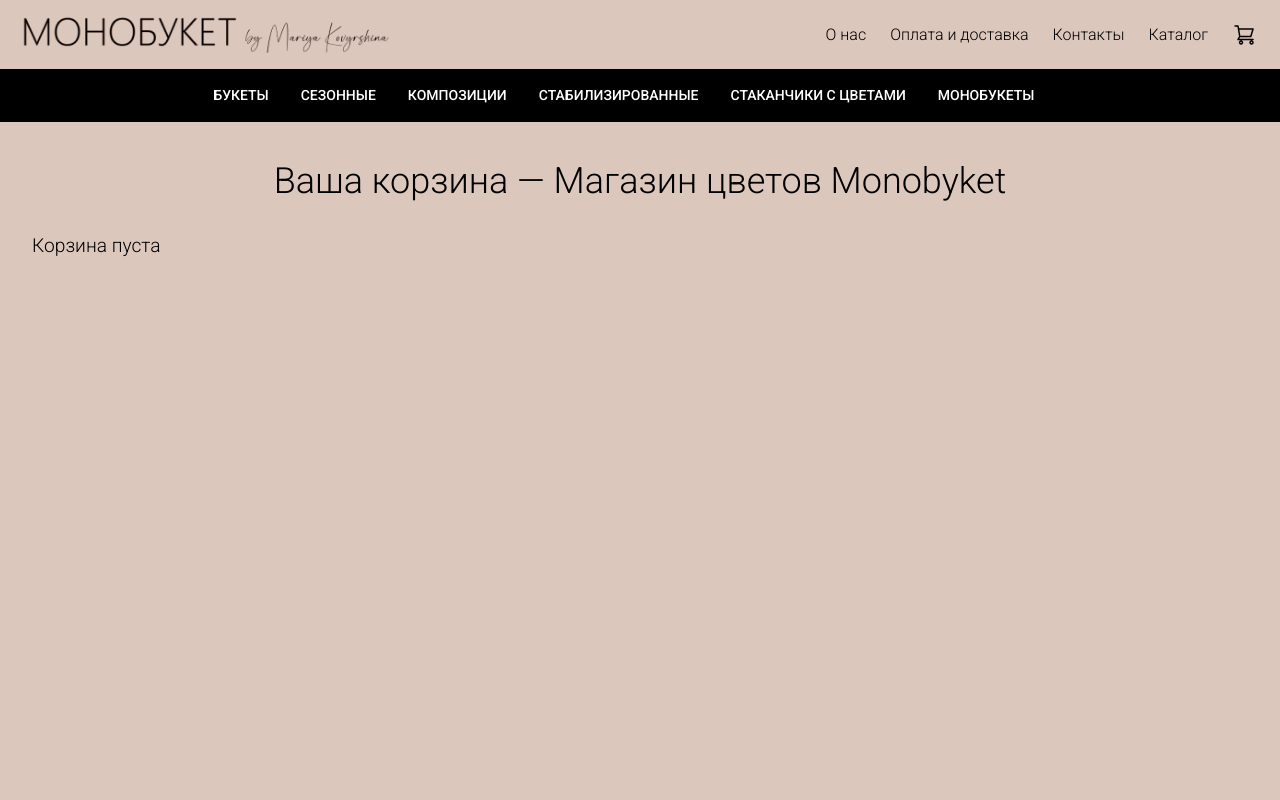
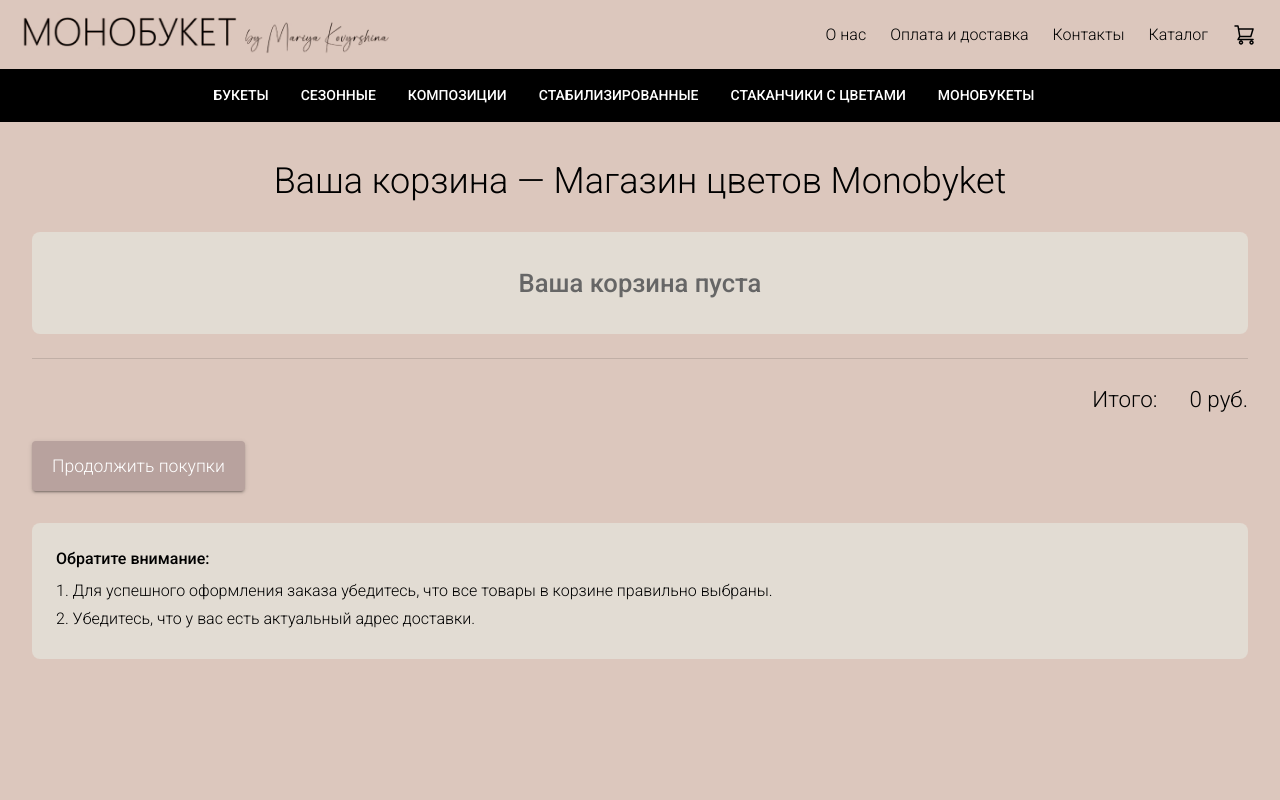
Before and after one commit to SashaBazh/Site-Shop_Monobuket, a React (Vite) app: page /cart in a window 1280 px wide. Shown: the top 800 px of the page. Built offline with nearby package versions, Linux system fonts and the light colour scheme.

Commit message:
скроллбар

```diff
--- a/src/components/AboutUs/AboutUsSection.styles.ts
+++ b/src/components/AboutUs/AboutUsSection.styles.ts
@@ -26,6 +26,9 @@ export const Title = styled(Typography)(({ theme }) => ({
   color: '#000',
   [theme.breakpoints.down('sm')]: {
     fontSize: '36px',
+  },
+  "@media (max-width: 600px)": {
+    fontSize: "30px", // Измени значение по необходимости
   },
 }));
 
--- a/src/components/Bouquets/BouquetCard.styles.ts
+++ b/src/components/Bouquets/BouquetCard.styles.ts
@@ -33,7 +33,7 @@ export const Image = styled("img")(({ theme }) => ({
 }));
 
 export const Description = styled(Typography)(({ theme }) => ({
-  margin: theme.spacing(0.5, 0, 1, 0),
+  margin: theme.spacing(0.5, 0, 0, 0),
   color: "#000",
   fontWeight: 300,
   fontSize: "1.1rem",
@@ -42,7 +42,7 @@ export const Description = styled(Typography)(({ theme }) => ({
   WebkitBoxOrient: "vertical",
   WebkitLineClamp: 2,
   textOverflow: "ellipsis",
-  height: "1.2rem",
+  height: "1.5rem",
 }));
 
 export const CardBottom = styled(Box)(({ theme }) => ({
@@ -53,9 +53,9 @@ export const CardBottom = styled(Box)(({ theme }) => ({
 }));
 
 export const Price = styled(Typography)(({ theme }) => ({
-  fontWeight: 400,
+  fontWeight: 300,
   color: "#000",
-  fontSize: "1.3rem",
+  fontSize: "1.1rem",
   [theme.breakpoints.down("sm")]: {
     fontSize: "0.85rem",
   },
--- a/src/components/FinalBlock/FinalBlock.styles.ts
+++ b/src/components/FinalBlock/FinalBlock.styles.ts
@@ -42,6 +42,9 @@ export const Title = styled(Typography)(({ theme }) => ({
   [theme.breakpoints.down('sm')]: {
     fontSize: '45px',
   },
+  "@media (max-width: 600px)": {
+    fontSize: "30px", // Измени значение по необходимости
+  },
 }));
 
 export const Paragraph = styled(Typography)(({ theme }) => ({
--- a/src/components/ProductCard/ProductCard.style.ts
+++ b/src/components/ProductCard/ProductCard.style.ts
@@ -64,12 +64,11 @@ export const CardBottom = styled(Box)(({ theme }) => ({
 }));
 
 export const Price = styled(Typography)(({ theme }) => ({
-  fontWeight: 400,
+  fontWeight: 300,
   color: "#000",
-  fontSize: "1.5rem",
-  margin: theme.spacing(0, 0),
+  fontSize: "1.3rem",
   [theme.breakpoints.down("sm")]: {
-    fontSize: "0.9rem",
+    fontSize: "0.85rem",
   },
 }));
 
--- a/src/components/TopSeller/TopSellersCard.styles.ts
+++ b/src/components/TopSeller/TopSellersCard.styles.ts
@@ -33,7 +33,7 @@ export const Image = styled("img")(({ theme }) => ({
 }));
 
 export const Description = styled(Typography)(({ theme }) => ({
-  margin: theme.spacing(0.5, 0, 1, 0),
+  margin: theme.spacing(0.5, 0, 0, 0),
   color: "#000",
   fontWeight: 300,
   fontSize: "1.1rem",
@@ -42,7 +42,7 @@ export const Description = styled(Typography)(({ theme }) => ({
   WebkitBoxOrient: "vertical",
   WebkitLineClamp: 2,
   textOverflow: "ellipsis",
-  height: "1.2rem",
+  height: "1.5rem",
 }));
 
 export const CardBottom = styled(Box)(({ theme }) => ({
@@ -53,9 +53,9 @@ export const CardBottom = styled(Box)(({ theme }) => ({
 }));
 
 export const Price = styled(Typography)(({ theme }) => ({
-  fontWeight: 400,
+  fontWeight: 300,
   color: "#000",
-  fontSize: "1rem",
+  fontSize: "1.1rem",
   [theme.breakpoints.down("sm")]: {
     fontSize: "0.85rem",
   },
--- a/src/index.css
+++ b/src/index.css
@@ -80,3 +80,23 @@ footer {
   background-color: #333;
   color: white;
 }
+
+
+/* html {
+  scrollbar-color: #e4d2c7 #f1dee9;
+  scrollbar-width: thin;
+} */
+
+body::-webkit-scrollbar {
+  width: 6px; /* Ширина всего элемента навигации */
+}
+
+body::-webkit-scrollbar-track {
+  background: #f1dee9; /* Цвет дорожки */
+}
+
+body::-webkit-scrollbar-thumb {
+  background-color: #050c26; /* Цвет бегунка */
+  border-radius: 20px; /* Округление бегунка */
+  border: 3px solid #e1ac8c; /* Оформление границ бегунка */
+}
--- a/src/pages/Cart/CartPage.styles.ts
+++ b/src/pages/Cart/CartPage.styles.ts
@@ -25,8 +25,9 @@ export const CartTitle = styled(Typography)(({ theme }) => ({
 }));
 
 export const EmptyCartTypography = styled(Typography)(() => ({
-  fontSize: "1.2rem",
-  fontWeight: 300,
+  fontSize: "1.6rem",
+  fontWeight: 600,
+  color: "#666666 !important"
 }));
 
 export const CartItemRow = styled(Box)(({ theme }) => ({
--- a/src/pages/Cart/CartPage.tsx
+++ b/src/pages/Cart/CartPage.tsx
@@ -59,11 +59,20 @@ const CartPage: React.FC = () => {
       <SubHeader />
       <CartContainer>
         <CartTitle>Ваша корзина — Магазин цветов Monobyket</CartTitle>
+        <Box>
           {cartItems.length === 0 ? (
-          <EmptyCartTypography>Корзина пуста</EmptyCartTypography>
+            <Box sx={{
+              backgroundColor: "#E2DCD3",
+              padding: 2,
+              borderRadius: 2,
+              marginBottom: 2,
+              textAlign: "center",
+              py: 4
+            }}>
+              <EmptyCartTypography>Ваша корзина пуста</EmptyCartTypography>
+            </Box>
           ) : (
-          <Box>
-            {cartItems.map((item) => (
+            cartItems.map((item) => (
               <CartItemRow key={item.id}>
                 <ProductImage
                   src={getImageUrl(item.image)}
@@ -117,25 +126,32 @@ const CartPage: React.FC = () => {
                   </DeleteIconButton>
                 </DeleteBox>
               </CartItemRow>
-            ))}
+            ))
+          )}
+
           <Divider sx={{ my: 3 }} />
+
           <TotalBox>
             <TotalTypography>Итого:</TotalTypography>
             <TotalTypography>{totalPrice} руб.</TotalTypography>
           </TotalBox>
+
           <ButtonsBox>
+            {cartItems.length > 0 && (
               <CheckoutButton
                 variant="contained"
                 onClick={handleCheckout}
               >
                 Оформить заказ
               </CheckoutButton>
+            )}
             <StyledLink to="/catalog">
               <ContinueShoppingButton variant="contained">
                 Продолжить покупки
               </ContinueShoppingButton>
             </StyledLink>
           </ButtonsBox>
+
           <NoticeBox>
             <NoticeTitle>
               <strong>Обратите внимание:</strong>
@@ -149,7 +165,6 @@ const CartPage: React.FC = () => {
             </NoticeText>
           </NoticeBox>
         </Box>
-        )}
       </CartContainer>
       <Footer />
       <Snackbar
--- a/src/pages/ContactsPage/ContactsPage.styles.ts
+++ b/src/pages/ContactsPage/ContactsPage.styles.ts
@@ -53,7 +53,11 @@ export const SectionTitle = styled(Typography)(() => ({
   margin: "20px 0",
   fontSize: "50px",
   fontWeight: 300,
+  "@media (max-width: 600px)": {
+    fontSize: "30px", // Измени значение по необходимости
+  },
 }));
+
 
 export const SectionText = styled(Typography)(() => ({
   margin: "10px 0",
--- a/src/pages/PaymentDeliveryPage/PaymentDeliveryPage.styles.ts
+++ b/src/pages/PaymentDeliveryPage/PaymentDeliveryPage.styles.ts
@@ -76,6 +76,11 @@ export const SectionTitle1 = styled(Typography)(({ theme }) => ({
   [theme.breakpoints.down("sm")]: {
     fontSize: "40px",
   },
+  "@media (max-width: 600px)": {
+    fontSize: "30px", // Измени значение по необходимости
+    margin: theme.spacing(2, 0),
+  },
+
 
 }));
 
```
Lines whose indentation alone changed are shown as unchanged.
